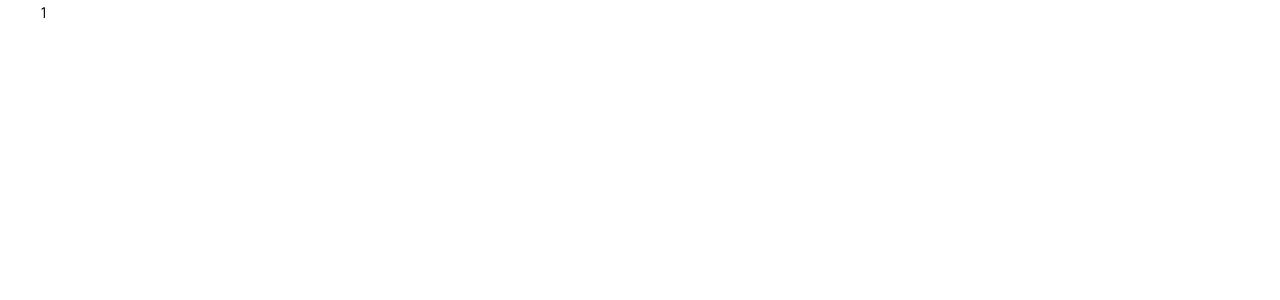
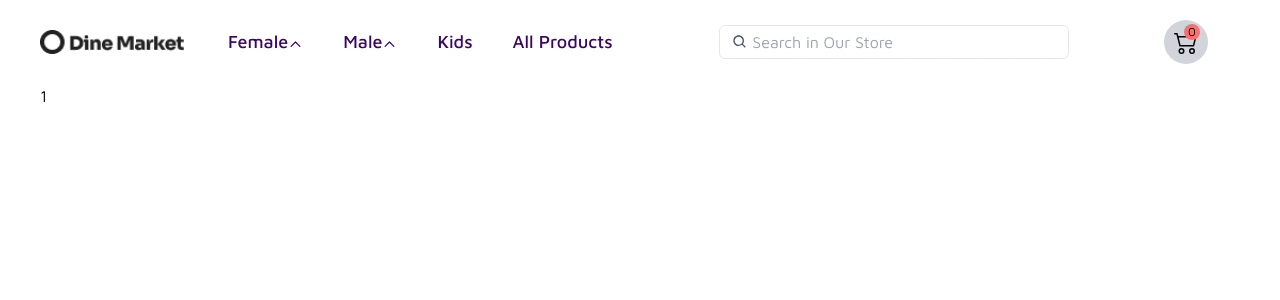
Before and after one commit to basit-sharif/e_commerece, a Next.js app: page /catalog/1 in a window 1280 px wide. Shown: the top 300 px of the page. Built offline with nearby package versions, Linux system fonts and the light colour scheme.

Commit message:
updated some components

```diff
--- a/src/app/layout.tsx
+++ b/src/app/layout.tsx
@@ -22,7 +22,7 @@ export default function RootLayout({
     <html lang="en">
       <body className={inter.className}>
         <Wrapper>
-          {/* <Navbar /> */}
+          <Navbar />
           {children}
         </Wrapper>
       </body>
--- a/src/app/page.tsx
+++ b/src/app/page.tsx
@@ -19,8 +19,8 @@ export default async function Home() {
   let { result }: responseType = await fetchAllProductsData();
   return (
     <div>
-      {/* <Hero />
-      <ProductsType /> */}
+      <Hero />
+      <ProductsType />
       <ProductCarousel ProductData={result} />
     </div>
   )
```
